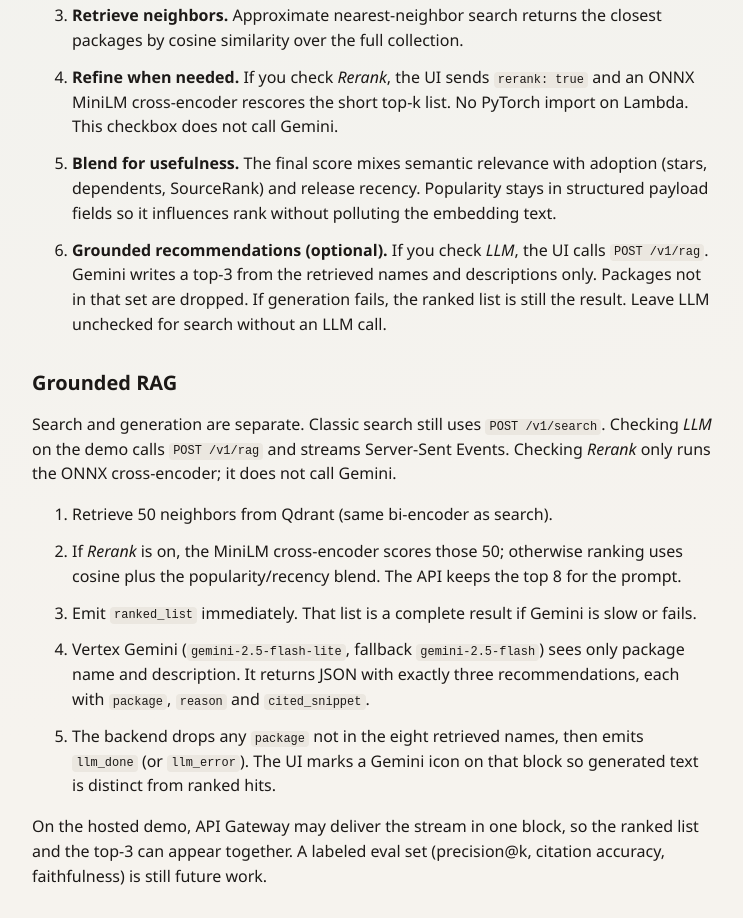
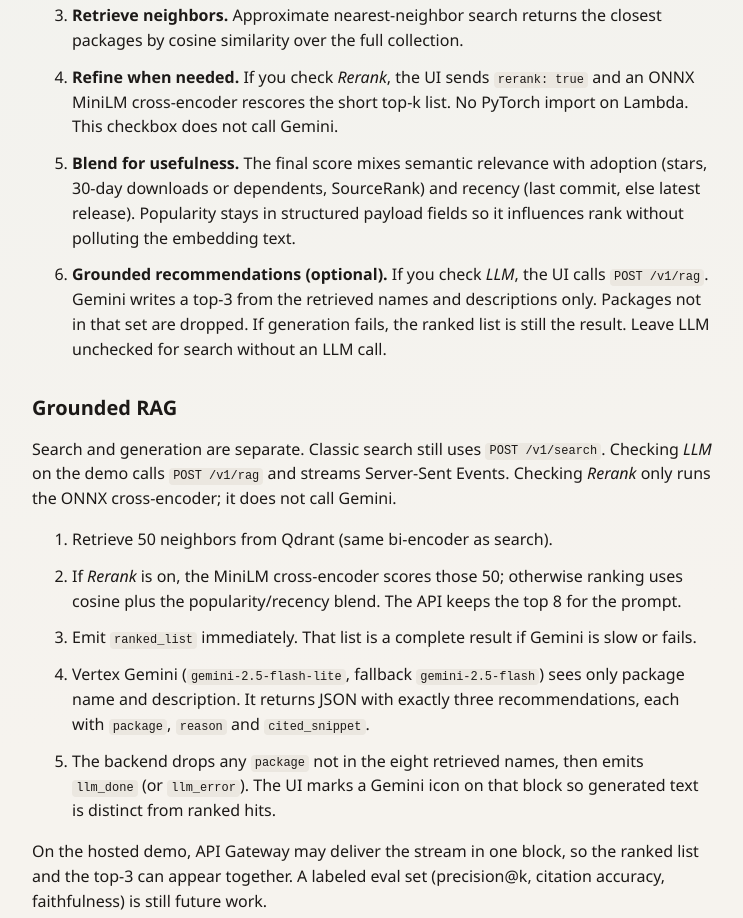
Before and after one commit to kanchana123/sarr-recommendation-api, a website built with Vite: page frontend/about.html in a window 1280 px wide. Shown: the part 2680-3598 px from the top of the page, without its empty margins (268-1011 px from the left). Built offline with nearby package versions, Linux system fonts and the light colour scheme.

Commit message:
README: fix outdated and misplaced statements
- RAG: it runs on the hosted Lambda; API Gateway only buffers the stream
- Ranking blend: include 30-day downloads and last-commit recency (README
  and How it works page)
- Performance: drop non-latency rows from the took_ms table, remove notes
  addressed to the author, rename from 'MVP measurements'
- Collector intro: fields were empty before the refresh, not now
- Move the ETL watermark note to the ETL section; add /graphql to ApiUrl

```diff
--- a/frontend/about.html
+++ b/frontend/about.html
@@ -157,8 +157,9 @@
             </li>
             <li>
               <strong>Blend for usefulness.</strong> The final score mixes
-              semantic relevance with adoption (stars, dependents, SourceRank)
-              and release recency. Popularity stays in structured payload fields
+              semantic relevance with adoption (stars, 30-day downloads or
+              dependents, SourceRank) and recency (last commit, else latest
+              release). Popularity stays in structured payload fields
               so it influences rank without polluting the embedding text.
             </li>
             <li>
```
Also changed, not shown: README.md.
